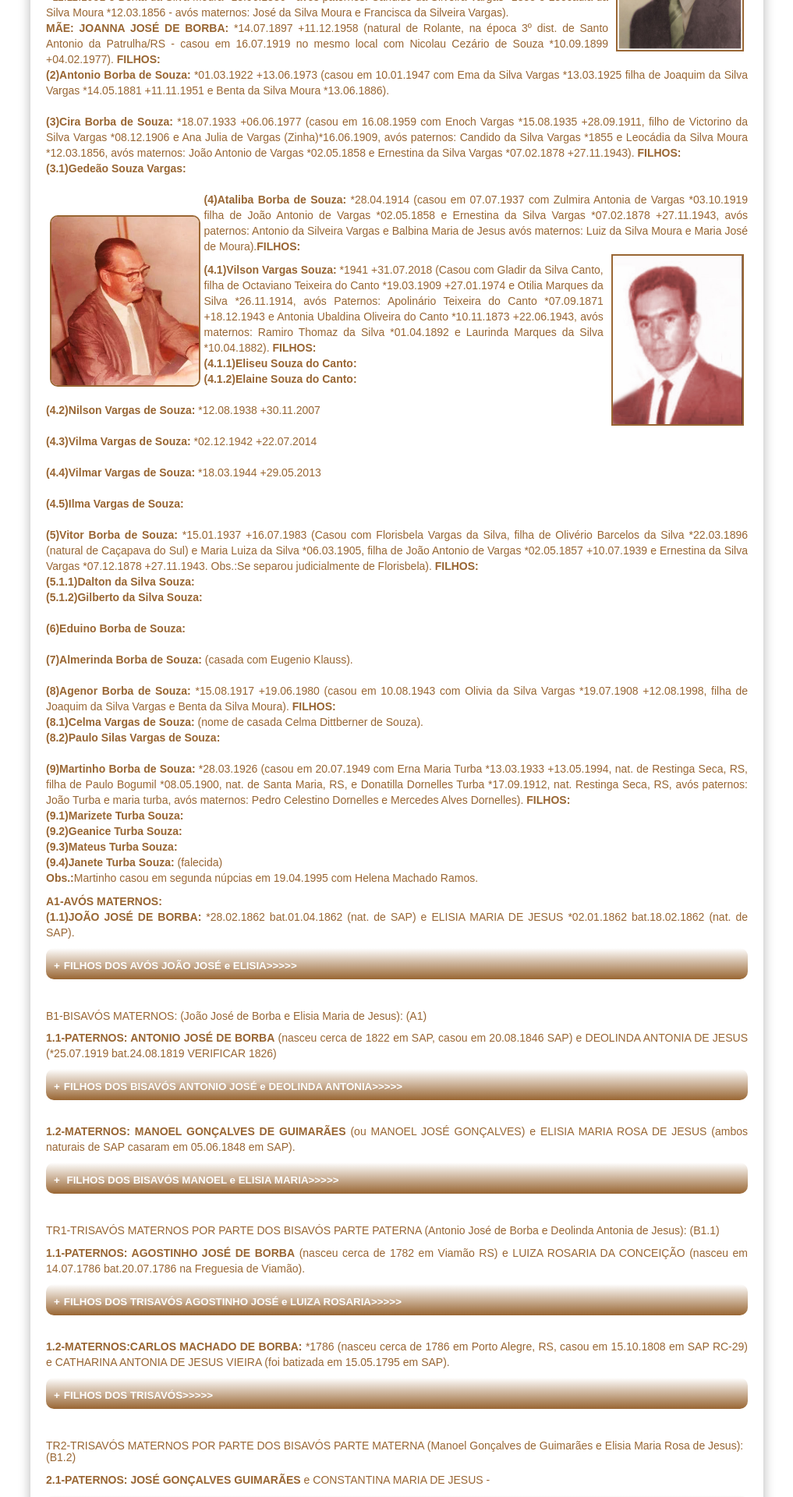
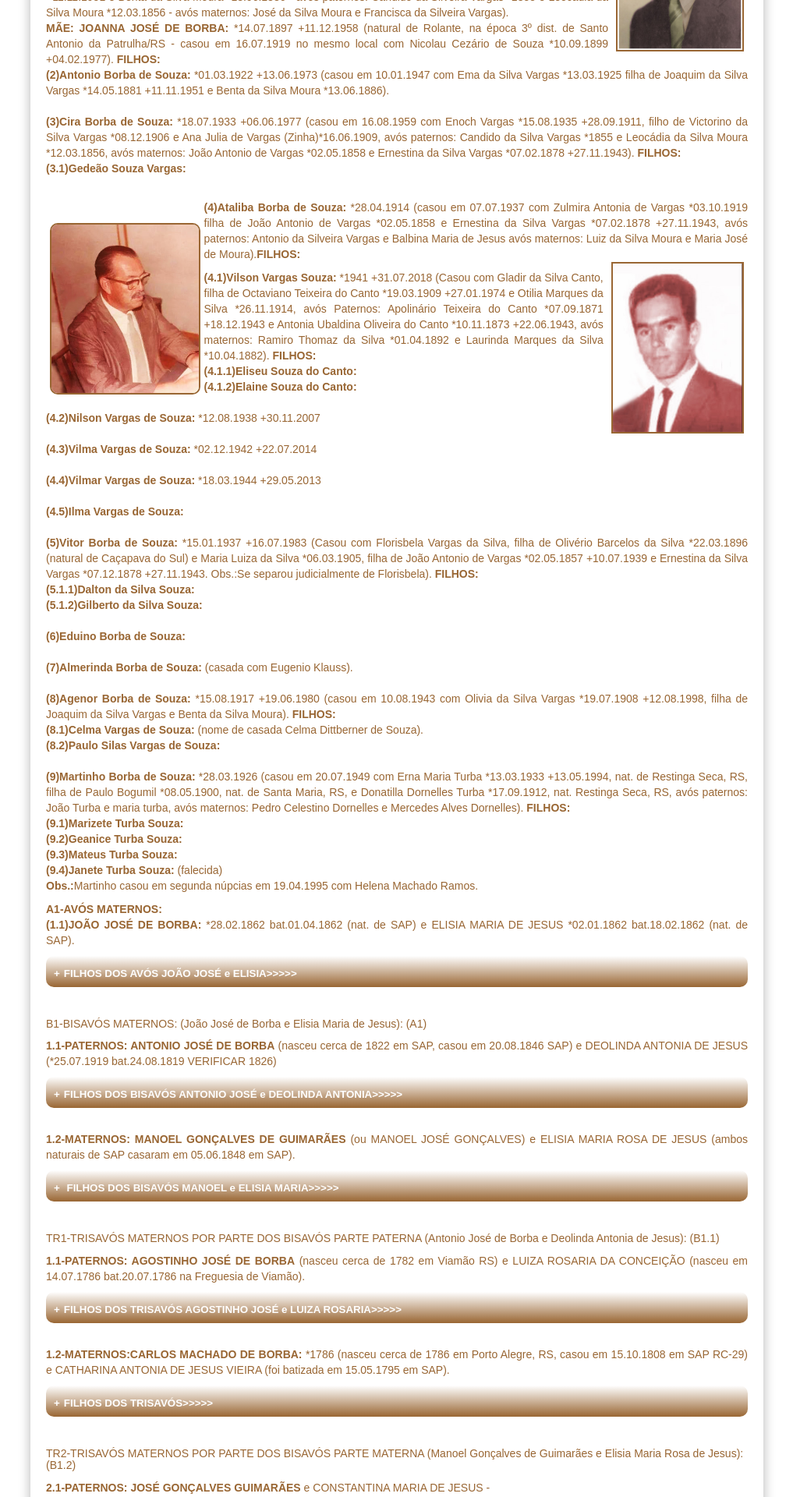
Before and after one commit to claudiovargas1955/claudiovargas1955.github.io, a Jekyll site: the page built from _pages/arvore-genealogica-da-familia-borba.html, in a window 1280 px wide. Shown: the part 556-2476 px from the top of the page at 78% size, without its empty margins (131-1148 px from the left). Built offline with Jekyll 4.4.1, drawn with Linux system fonts in a browser that asks for light colours; some web fonts are replaced.

Commit message:
Update arvore-genealogica-da-familia-borba.html

```diff
--- a/_pages/arvore-genealogica-da-familia-borba.html
+++ b/_pages/arvore-genealogica-da-familia-borba.html
@@ -70,7 +70,7 @@
 Moura *12.03.1856, avós maternos: João Antonio de Vargas *02.05.1858 e Ernestina da Silva Vargas *07.02.1878 +27.11.1943). <b>FILHOS:
 </b><br>
 <b>(3.1)Gedeão Souza Vargas: </b><br><br>
-<img class="esq1" style="float:left"; src="/images/FOTO ATALIBA.jpg" height="220px" title="Ataliba Borba de Souza";/>
+<p><img class="esq1" style="float:left"; src="/images/FOTO ATALIBA.jpg" height="220px" title="Ataliba Borba de Souza";/>
 <b>(4)Ataliba Borba de Souza:</b> *28.04.1914 (casou em 07.07.1937 com Zulmira Antonia de Vargas *03.10.1919 filha de João Antonio de
 Vargas *02.05.1858 e Ernestina da Silva Vargas *07.02.1878 +27.11.1943, avós paternos: Antonio da Silveira Vargas e Balbina Maria de
 Jesus avós maternos: Luiz da Silva Moura e Maria José de Moura).<b>FILHOS:</b><br>
```
